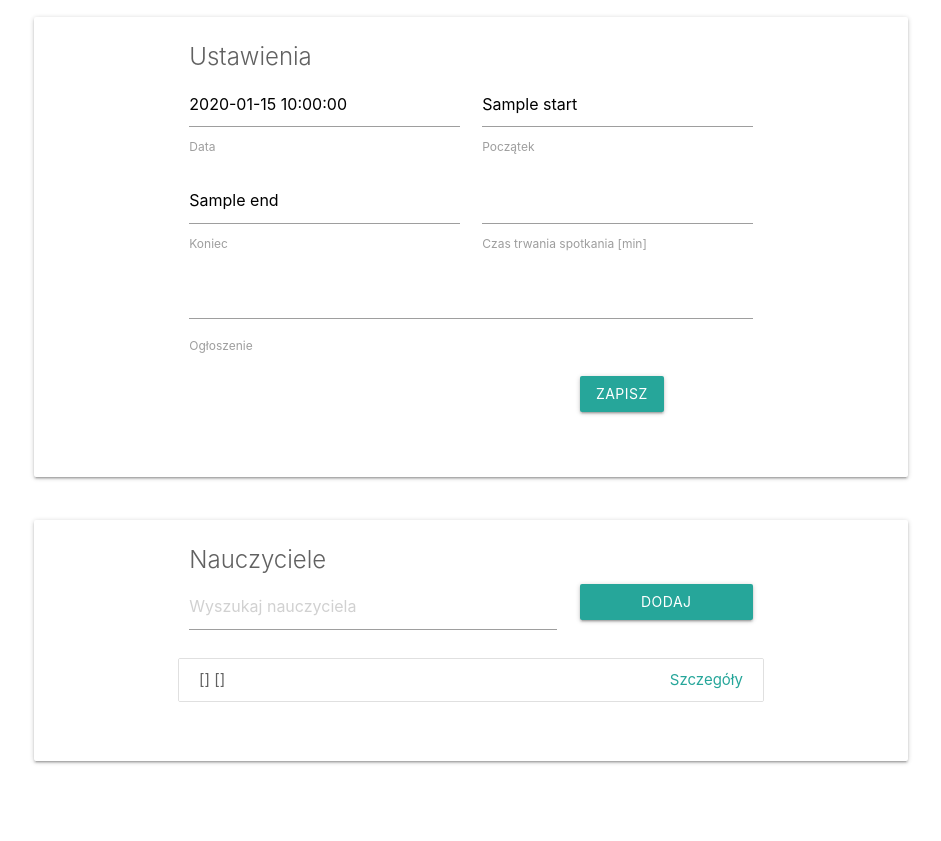
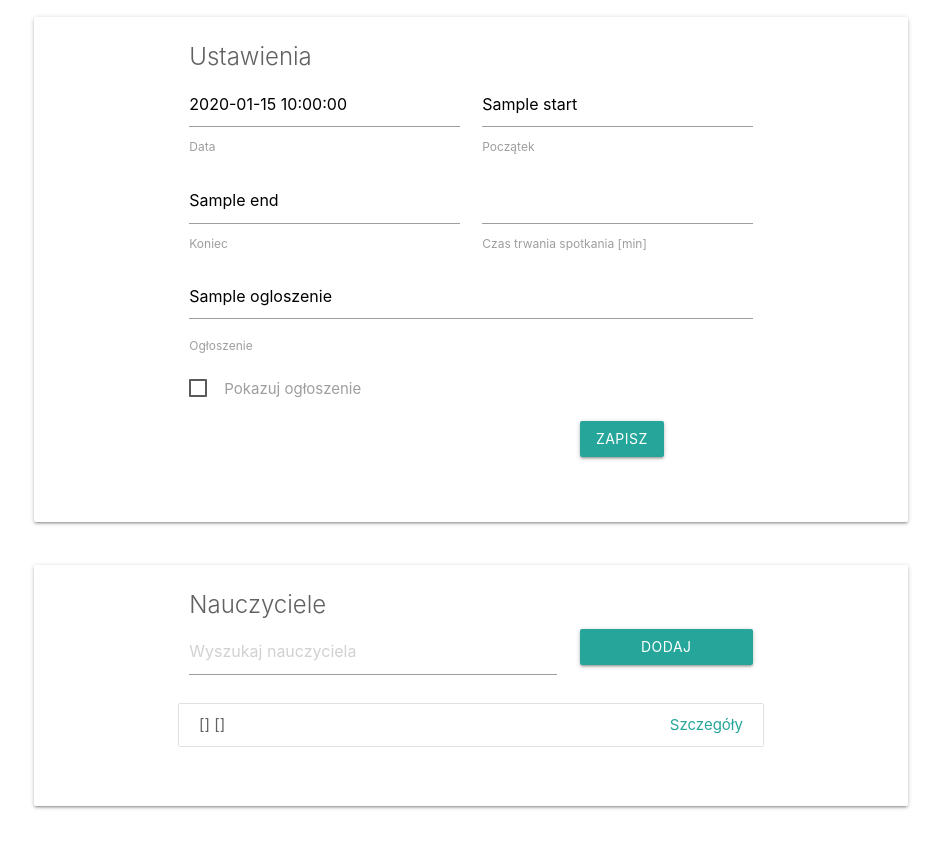
Before and after one commit to szkarpinski/staszic-zapisy, a Flask app: template main/templates/admin/panel.html in a window 1280 px wide. Shown: the part 69-910 px from the top of the page, without its empty margins (169-1110 px from the left). Before the commit the page ends 833 px from the top, so only its background shows below. Run offline with Flask 2, Linux system fonts and the light colour scheme; the template is opened without the code that fills it: most values are stand-ins (such as "Sample title", 1, 10 or a date in 2020).

Commit message:
czy_ogloszenie + zawartosc ogloszenia

```diff
--- a/main/templates/admin/panel.html
+++ b/main/templates/admin/panel.html
@@ -90,10 +90,20 @@
                          </div>
                          <div class="row">
                              <div class="col s12">
-                                <textarea name="ogloszenie" id="ogloszenie" class="materialize-textarea"></textarea>
+                                <textarea name="ogloszenie" id="ogloszenie" class="materialize-textarea">{{ ogloszenie }}</textarea>
                                  <label for="ogloszenie">Ogłoszenie</label>
                              </div>
                          </div>
+                        <div class="row">
+                             <div class="col s6">
+                                <p>
+                                  <label>
+                                    <input type="checkbox" name="czy_ogloszenie" value="{{czy_ogloszenie}}"/>
+                                    <span>Pokazuj ogłoszenie</span>
+                                  </label>
+                                </p>
+                             </div>
+                        </div>
                          <div class="row">
                             <div class="col s8 red-text" id="errors">
                                 {% with messages = get_flashed_messages() %}
```
